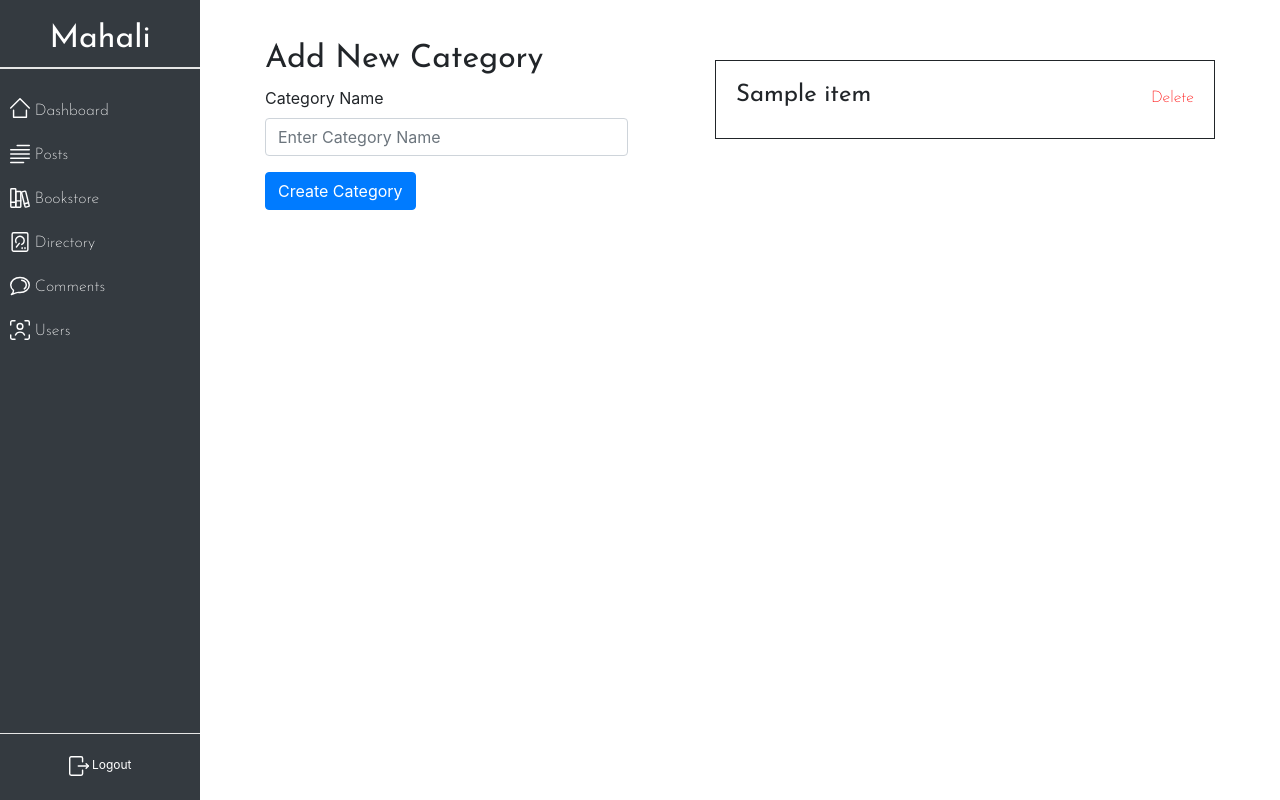
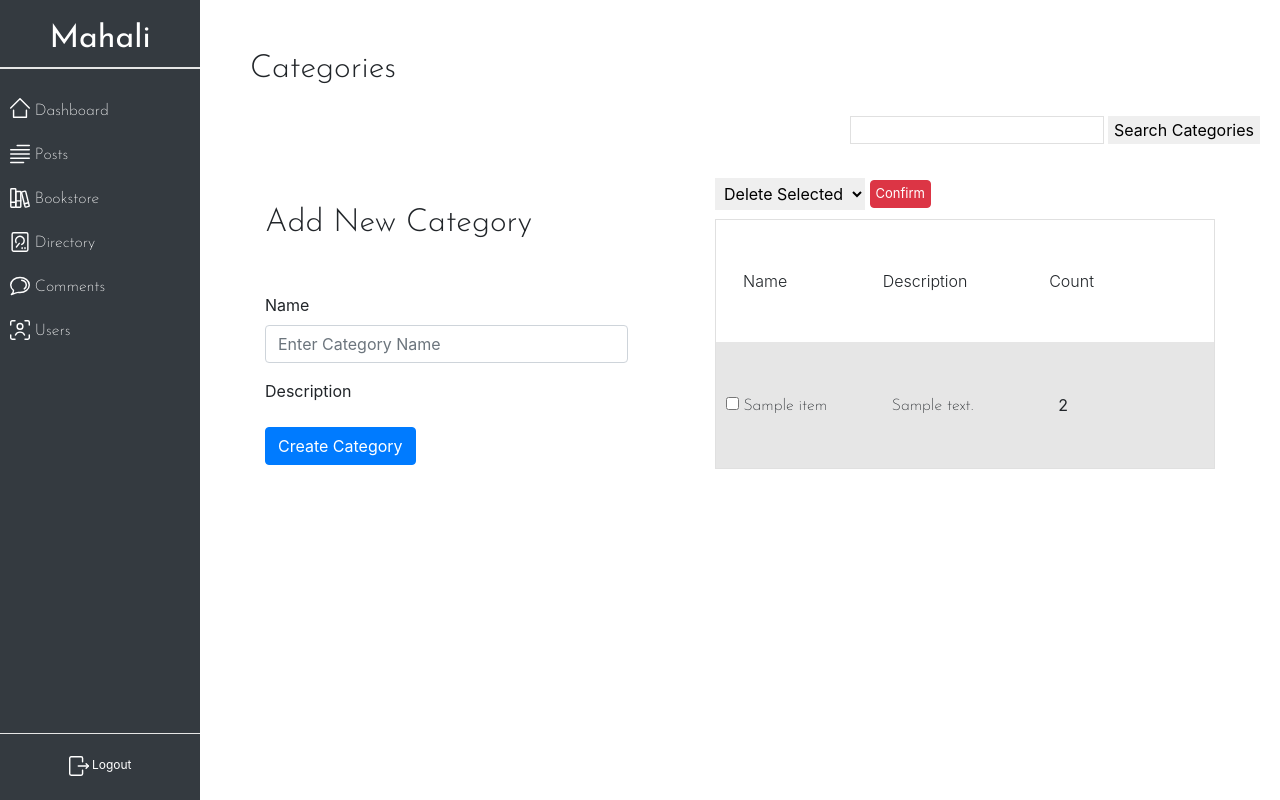
Before and after one commit to MrNaughtZero/Black_Business_Directory, a Flask app: template app/templates/admin/categories.html in a window 1280 px wide. Run offline with Flask 2, Linux system fonts and the light colour scheme; tables that the repository leaves empty hold one stand-in row (values such as "Sample post"); the template is opened without the code that fills it: values that come from a table or form of the project are taken from there, most other values are stand-ins (such as "Sample title", 1, 10 or a date in 2020); some libraries are stand-ins or nearby versions.

Commit message:
category page redesigned

```diff
--- a/app/templates/admin/categories.html
+++ b/app/templates/admin/categories.html
@@ -9,13 +9,22 @@
 <body class="admin-dashboard-body">
     {% include 'include/admin/side-navigation.html' %}
     <main class="admin-dash-main">
+        <h2 id="cat-heading">Categories</h2>
+        <div class="cat-search-box">
+            <input type="text" id="search-categories">
+            <button type="button" id="search-cat-btn">Search Categories</button>
+        </div>
         <div class="post-categories-container">
             <div class="category-block-one">
                 <form method="POST" action="/dashboard/categories/add">
-                    <h2>Add New Category</h2>
+                    <h2 id="add-new-cat">Add New Category</h2>
                     <div class="form-group">
-                      <label for="CategoryName">Category Name</label>
+                        <label for="CategoryName">Name</label>
                       {{form.cat_name(placeholder="Enter Category Name", class="form-control")}}
+                    </div>
+                    <div class="form-group">
+                        <label for="CategorDescription">Description</label>
+                      {{form.cat_description(class="form-control")}}
                     </div>
                     {{form.csrf_token}}
                     <button type="submit" class="btn btn-primary">Create Category</button>
@@ -23,15 +32,43 @@
             </div>
 
             <div class="category-block-two">
-                <div class="flashed">
-                    {{message[0] | replace('[', '') | replace(']', '') | replace("'", '')   }}
+                <div class="cat-table-actions">
+                    <select class="select-actions" for="table-actions">
+                        <option value="Delete Selected">Delete Selected</option>
+                        <option value="Delete All">Delete All</option>
+                    </select>
+                    <button type="button" class="btn btn-danger btn-action-select">Confirm</button>
                 </div>
-                {% for item in cat %}
-                    <div class="category-block">
-                        <h4>{{item.category_name}}</h4>
-                        <a class="cat-delete-link" href="{{url_for('admin_bp.remove_category', cat_id=item.id)}}">Delete</a>
-                    </div>
-                {% endfor %}
+                <table class="cat-table">
+                    <tr>
+                        <th class="th-name">
+                            Name
+                        </th>
+                        <th>
+                            Description
+                        </th>
+                        <th>
+                            Count
+                        </th>
+                    </tr>
+                    {% for item in cat %}
+                        <tr>
+                            <td>
+                                <input type="checkbox" value="{{item.id}}">
+                                <span>{{item.category_name}}</span>
+                            </td>
+                            <td>
+                                <span>{{item.category_description}}</span>
+                            </td>
+                            <td class="cat-count">
+                                2
+                            </td>
+                        </tr>
+                    {% endfor %}
+                </table>
+
+
+
             </div>
         </div>
     </main>
```
